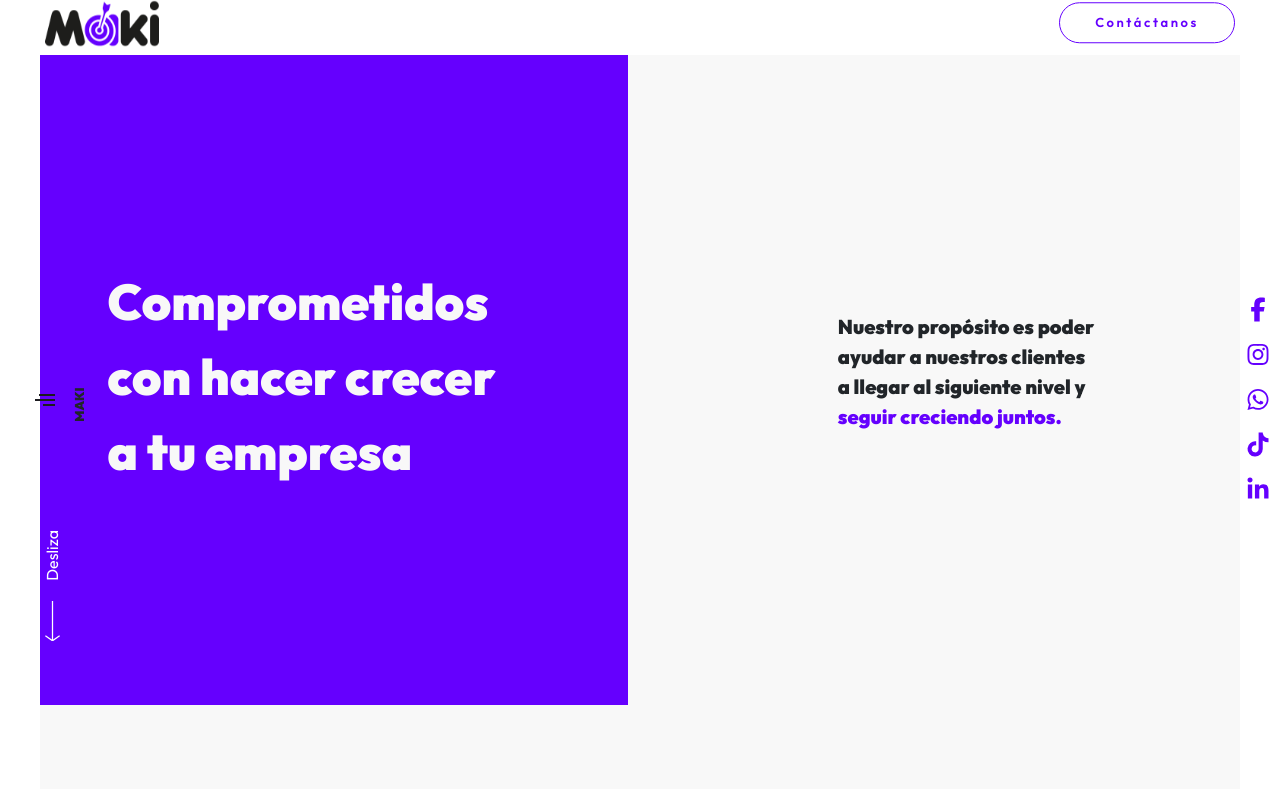
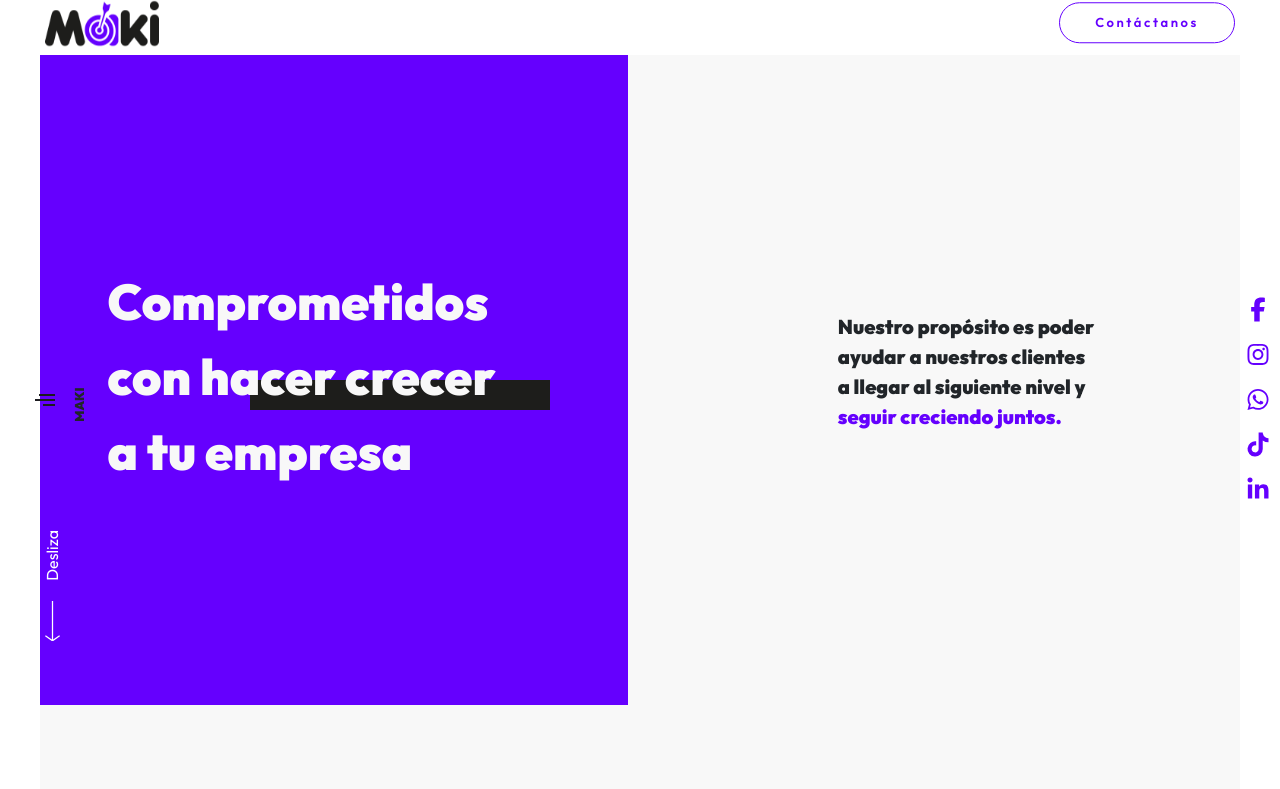
Before and after one commit to Agencia-Maki/Web_Maki, a React (Create React App) app: page /nosotros in a window 1280 px wide. Shown: the top 789 px of the page. Built offline with nearby package versions, Linux system fonts and the light colour scheme.

Commit message:
update pages

```diff
--- a/src/pages/nosotros/index.js
+++ b/src/pages/nosotros/index.js
@@ -27,11 +27,17 @@ const Index = () => {
               alignItems: "flex-end"
             }}>
 
-            <text style={{marginRight: "25px"}}>
+            <text style={{marginRight: "25px", zIndex: "2"}}>
               <p className='titleSecondary' style={{color: '#F8F8F8'}}>
                 <strong>Comprometidos<br/> con hacer crecer<br/> a tu empresa</strong>
               </p>
             </text>
+
+            <div style={{
+              position: "absolute",
+              top: "380px", left: "250px",
+              width: "300px" , height: "30px", backgroundColor: "#1D1D1B" , zIndex: "1"
+            }}></div>
 
             </div>
 
```
